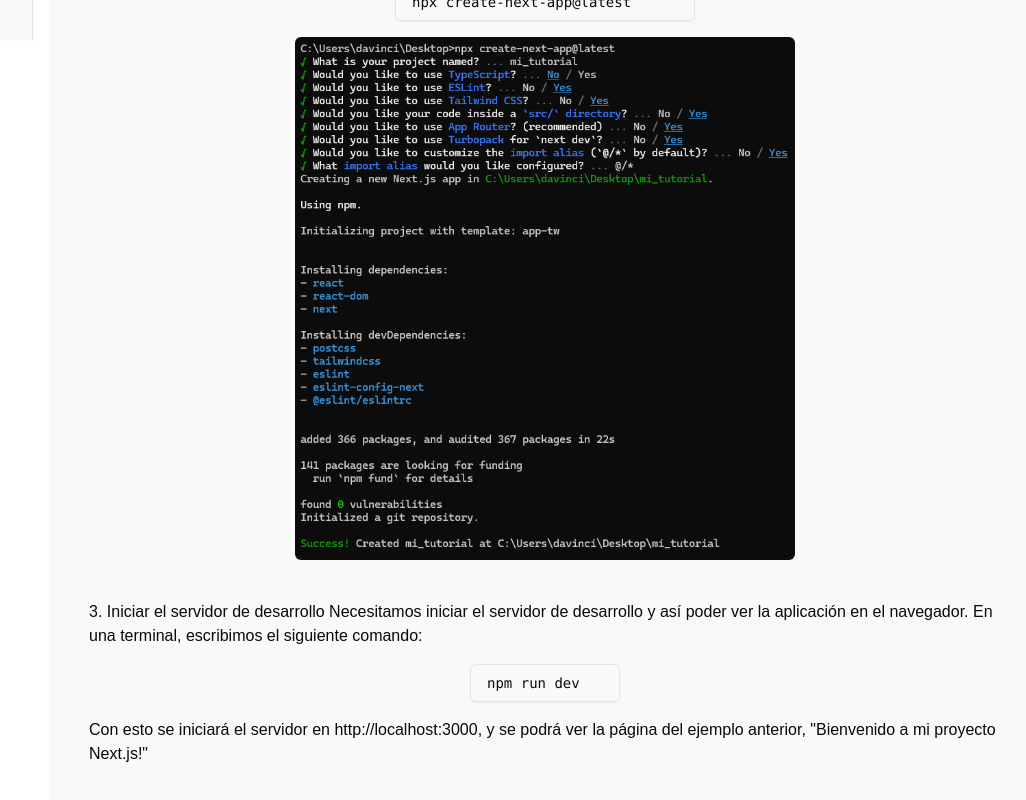
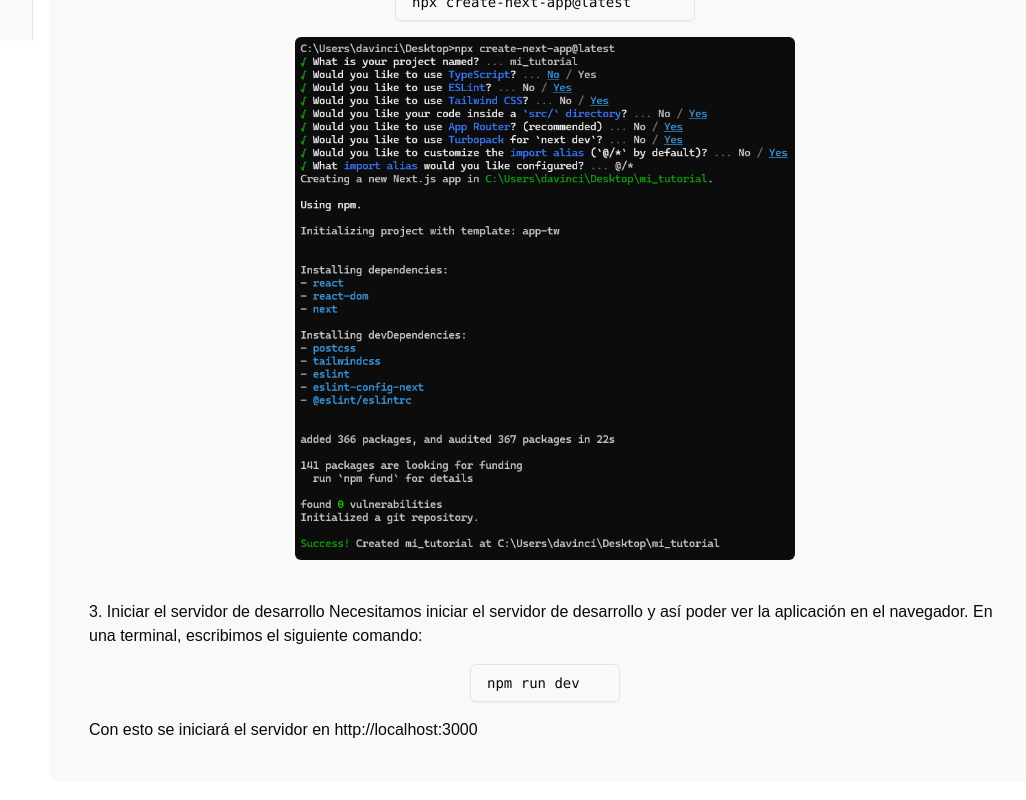
Before and after one commit to DedaloIcarus/actividad2_tutorial_nextjs, a Next.js app: page /3-b in a window 1280 px wide. Shown: the part 759-1559 px from the top of the page, without its empty margins (223-1249 px from the left). Built offline with nearby package versions, Linux system fonts and the light colour scheme.

Commit message:
little change

```diff
--- a/src/app/3-b/page.js
+++ b/src/app/3-b/page.js
@@ -71,8 +71,7 @@
                     </div>
                 </div>
                 <p>
-                    Con esto se iniciará el servidor en http://localhost:3000, y se podrá ver
-                    la página del ejemplo anterior, "Bienvenido a mi proyecto Next.js!"
+                    Con esto se iniciará el servidor en http://localhost:3000
                 </p>
             </div>
         </div>
```
